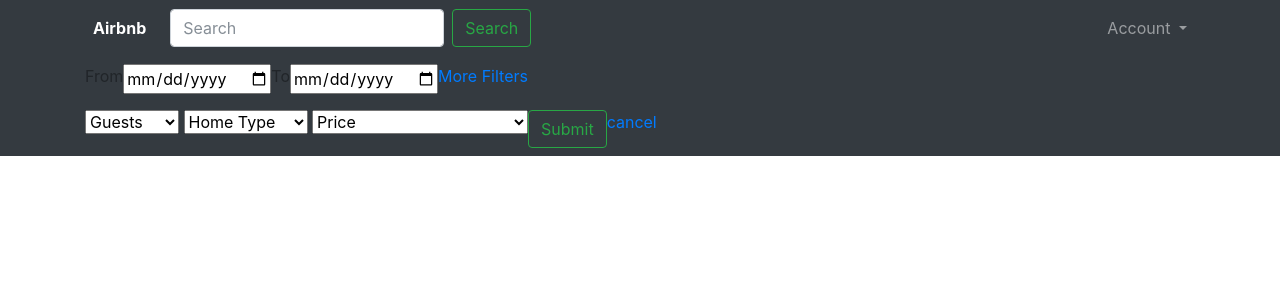
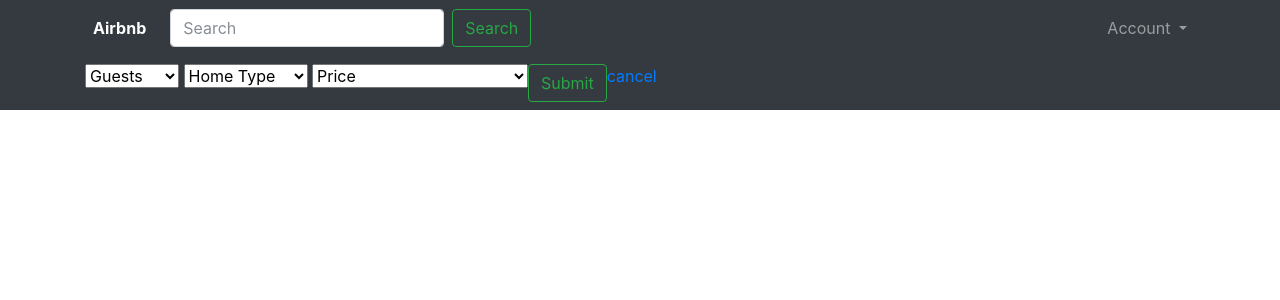
Before and after one commit to rwjlee/Airbnb, a Django app: page /filters in a window 1280 px wide. Shown: the top 300 px of the page. Run offline with Django 3.2, Linux system fonts and the light colour scheme; parts of the project's set-up code (start-up, migrations or seed data) failed here and were passed over; some libraries are stand-ins or nearby versions.

Commit message:
fix navbar

```diff
--- a/apps/airbnbclone/templates/airbnbclone/navbar.html
+++ b/apps/airbnbclone/templates/airbnbclone/navbar.html
@@ -42,23 +42,3 @@
     </div>
     </div>
 </nav>
-
-<nav class="navbar filter-display navbar-expand-lg bg-dark navbar-dark">
-    <div class="container">
-    <div class="collapse navbar-collapse" id="navbarNavDropdown">
-      <ul class="navbar-nav mr-auto">
-        <li>From</li>
-        <input type="date">
-        <li>To</li>
-        <input type="date">
-        <li>
-          <a href="">
-            More Filters
-          </a>
-        </li>
-      </ul>
-      <ul class="navbar-nav"></ul>
-      </ul>
-    </div>
-    </div>
-</nav>
```
